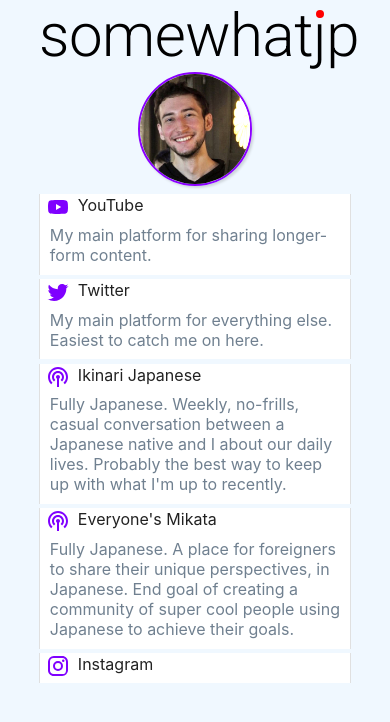
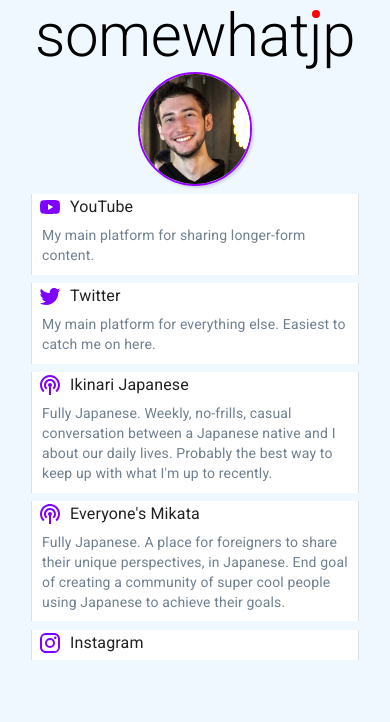
Before and after one commit to jurcaua/somewhatjp, a React (Create React App) app in the folder somewhatjp/: page /#/links in a window 390 px wide. Shown: the top 722 px of the page. Built offline with nearby package versions, Linux system fonts and the light colour scheme.

Commit message:
better for mobile sizing

```diff
--- a/somewhatjp/src/links/LinksRoot.js
+++ b/somewhatjp/src/links/LinksRoot.js
@@ -1,15 +1,15 @@
 import React from "react";
 
 import { styled } from "@mui/system";
-import { Avatar, Typography } from "@mui/material";
+import { Avatar, Grid, Typography } from "@mui/material";
 
 import { main, secret } from "./data";
 import SimpleLink from "./SimpleLink";
 import { bounce } from "../animations";
 
-const Root = styled("div")({
+const Root = styled(Grid)({
   backgroundColor: "aliceblue",
-  padding: "0 10vw 0 10vw",
+  padding: "0 8vw 0 8vw",
   textAlign: "center",
 });
 
@@ -43,34 +43,50 @@
   transition: "0.4s",
   border: "#7F00FF solid 2px",
   boxShadow: "rgba(0, 0, 0, 0.15) 1.95px 1.95px 2.6px",
-  filter: "brightness(1.1)",
+  filter: "brightness(1.2)",
   "&:hover": {
-    filter: "brightness(1.25)",
+    filter: "brightness(1.3)",
     boxShadow:
       "rgba(240, 46, 170, 0.4) 2px 2px, rgba(240, 46, 170, 0.3) 4px 4px, rgba(240, 46, 170, 0.2) 6px 6px, rgba(240, 46, 170, 0.1) 8px 8px, rgba(240, 46, 170, 0.05) 10px 10px",
   },
 }));
 
+const LinksGrid = styled(Grid)({
+  maxWidth: "400px",
+});
+
+const LinkGrid = styled(Grid)({});
+
 const LinksRoot = () => {
   return (
-    <Root>
+    <Root container direction="column" justifyContent="center" alignItems="center">
+      <Grid item>
         <Title variant="h2">
           <span style={{ position: "relative" }}>
             somewhatjp
             <Dot id="dot" />
           </span>
         </Title>
+      </Grid>
+      <Grid item>
         <DisplayPicture
           src={"/dp.jpg"}
           variant="circular"
           alt="somewhatjp display picture"
           sx={{ width: 110, height: 110 }}
         />
+      </Grid>
+      <LinksGrid container direction="column">
         {main.map(data => (
+          //{" "}
+          <LinkGrid item key={data.url}>
             <div style={{ margin: "0.5vh 0 0.5vh 0" }} key={data.url}>
               <SimpleLink data={data} />
             </div>
+          </LinkGrid>
+          //{" "}
         ))}
+      </LinksGrid>
       {/* TODO */}
       {/* {secret.map(data => (
         <SimpleLink key={data.url} data={data} />
--- a/somewhatjp/src/links/SimpleLink.js
+++ b/somewhatjp/src/links/SimpleLink.js
@@ -1,6 +1,6 @@
 import React from "react";
 
-import { Grid, Paper } from "@mui/material";
+import { Grid, Paper, Typography } from "@mui/material";
 
 import { bounce } from "../animations";
 
@@ -55,10 +55,17 @@
             <div className="icon">{icon}</div>
           </Grid>
           <Grid item>
-            <span className="title">{title}</span>
+            <Typography className="title" variant="body1">
+              {title}
+            </Typography>
           </Grid>
         </Grid>
-        {description && <p className="description">{description}</p>}
+
+        {description && (
+          <Typography className="description" variant="body2">
+            {description}
+          </Typography>
+        )}
       </Paper>
     </a>
   );
```
Lines whose indentation alone changed are shown as unchanged.
